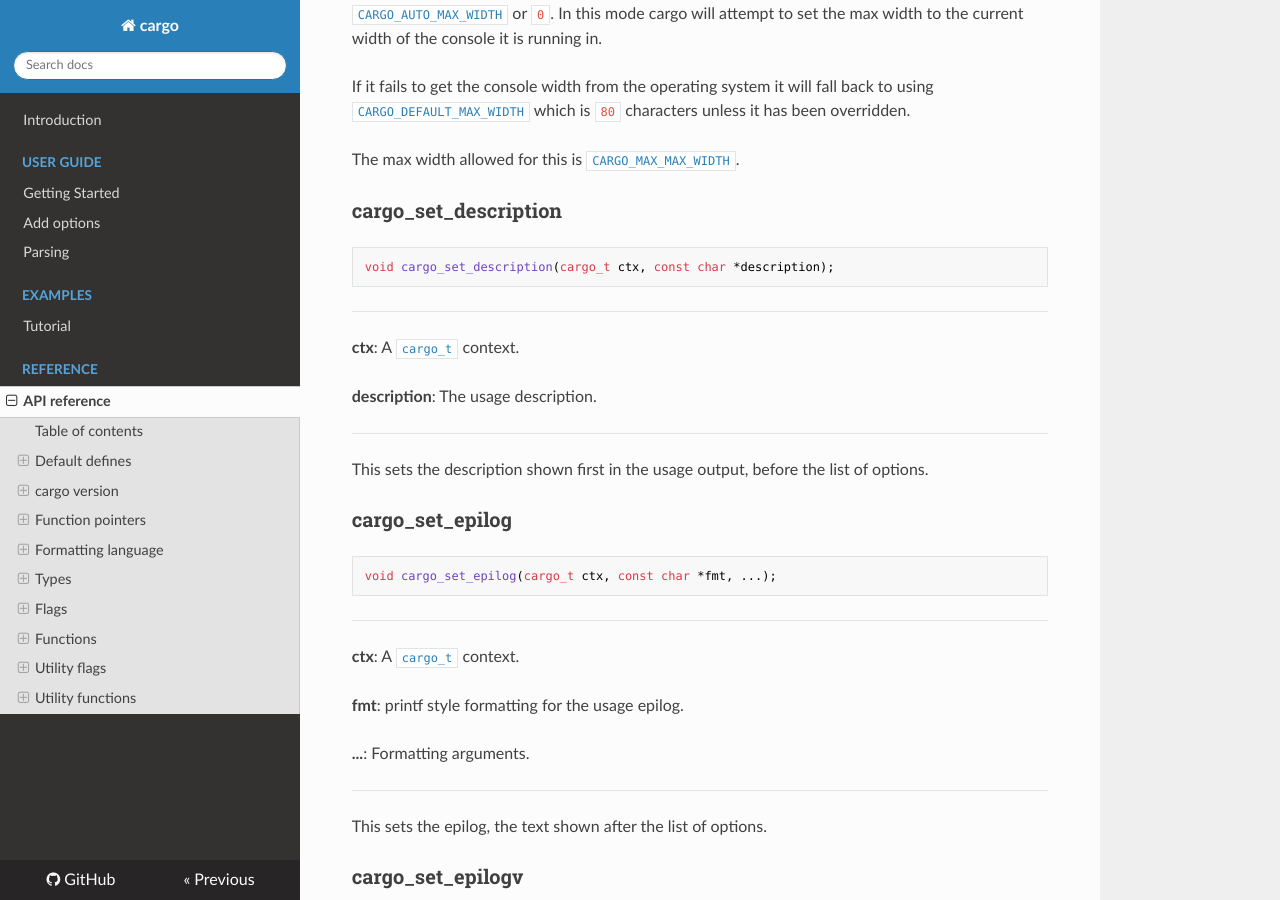
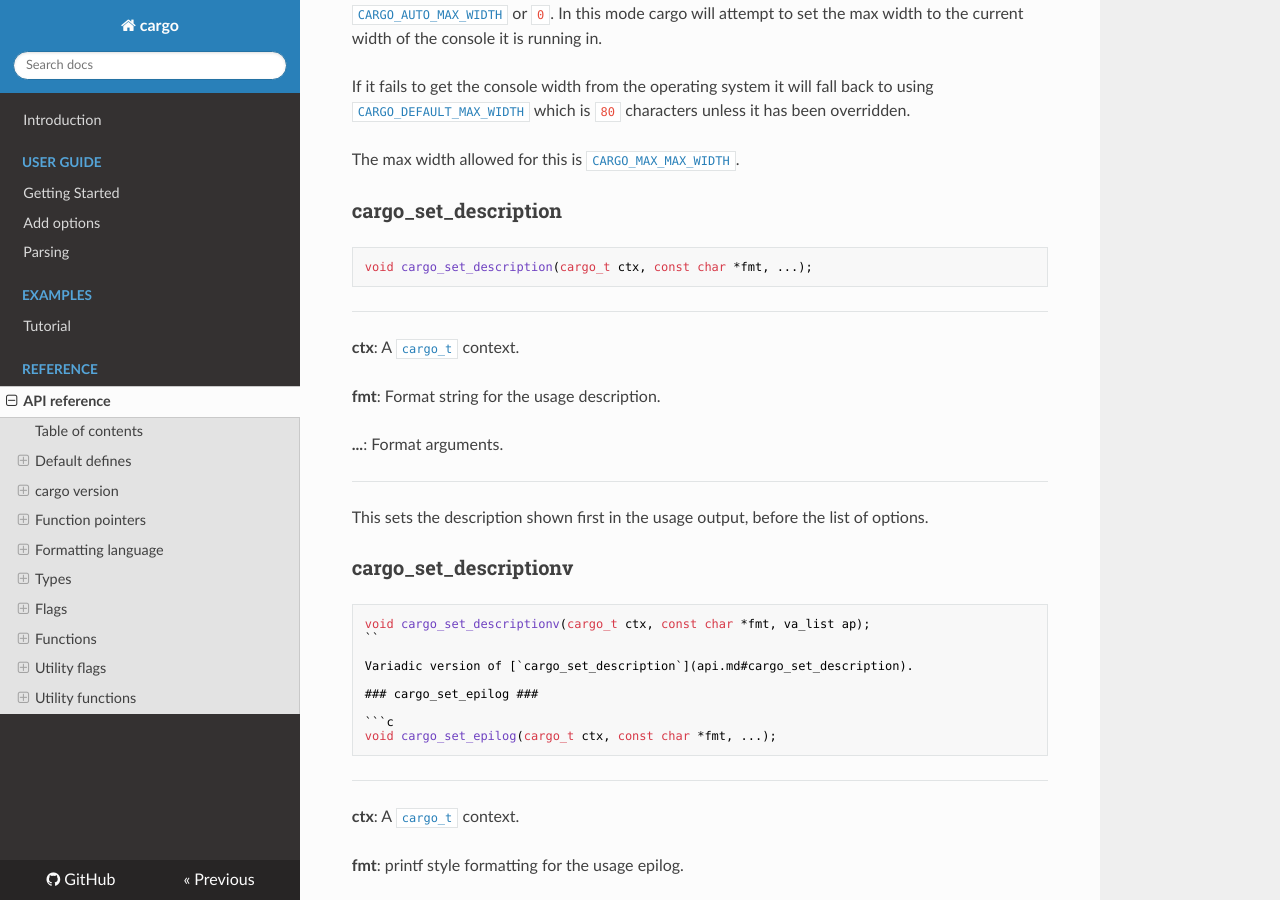
Before and after one commit to JoakimSoderberg/cargo, an MkDocs documentation site: the page built from docs/api.md, in a window 1280 px wide and 900 px high, scrolled down 30820 px. Built offline with MkDocs 1.6.1, drawn with Linux system fonts in a browser that asks for light colours; nearby versions of some CDN libraries; old or Windows-style settings are respelled for this version of MkDocs; some of the changed text lies outside the part shown.

````diff
--- a/docs/api.md
+++ b/docs/api.md
@@ -1107,18 +1107,28 @@ The max width allowed for this is [`CARGO_MAX_MAX_WIDTH`](api.md#CARGO_MAX_MAX_W
 ### cargo_set_description ###
 
 ```c
-void cargo_set_description(cargo_t ctx, const char *description);
-```
-
----
-
-**ctx**: A [`cargo_t`](api.md#cargo_t) context.
-
-**description**: The usage description.
+void cargo_set_description(cargo_t ctx, const char *fmt, ...);
+```
+
+---
+
+**ctx**: A [`cargo_t`](api.md#cargo_t) context.
+
+**fmt**: Format string for the usage description.
+
+**...**: Format arguments.
 
 ---
 
 This sets the description shown first in the usage output, before the list of options.
+
+### cargo_set_descriptionv ###
+
+```c
+void cargo_set_descriptionv(cargo_t ctx, const char *fmt, va_list ap);
+``
+
+Variadic version of [`cargo_set_description`](api.md#cargo_set_description).
 
 ### cargo_set_epilog ###
 
````
Also changed, not shown: .travis.yml (+14 -0 lines).
